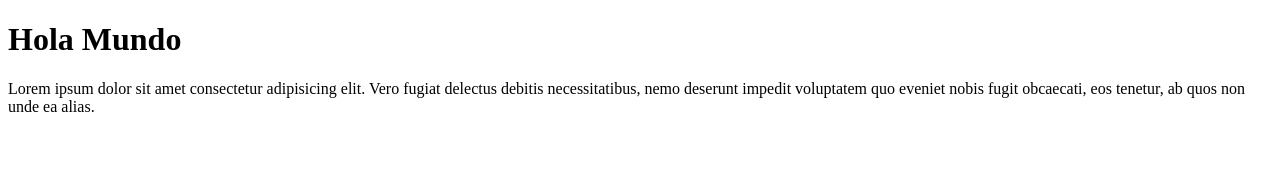
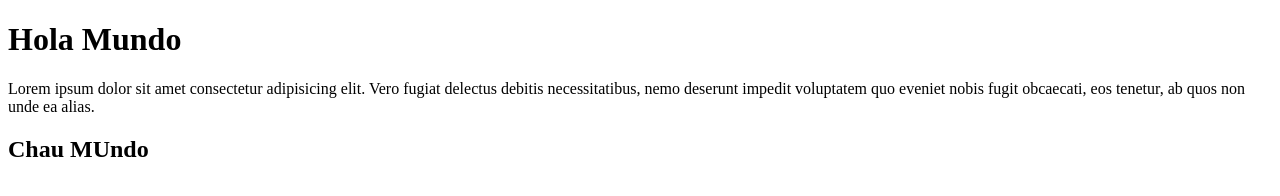
Before and after one commit to Torreblancamd/tercer_repo, a plain HTML site: page index.html in a window 1280 px wide. Drawn offline with Linux system fonts and the light colour scheme.

Commit message:
tercer cambio

```diff
--- a/index.html
+++ b/index.html
@@ -10,5 +10,7 @@
     <h1>Hola Mundo</h1>
     <p>Lorem ipsum dolor sit
          amet consectetur adipisicing elit. Vero fugiat delectus debitis necessitatibus, nemo deserunt impedit voluptatem quo eveniet nobis fugit obcaecati, eos tenetur, ab quos non unde ea alias.</p>
-</body>
+
+    <h2>Chau MUndo</h2>
+        </body>
 </html>
```
